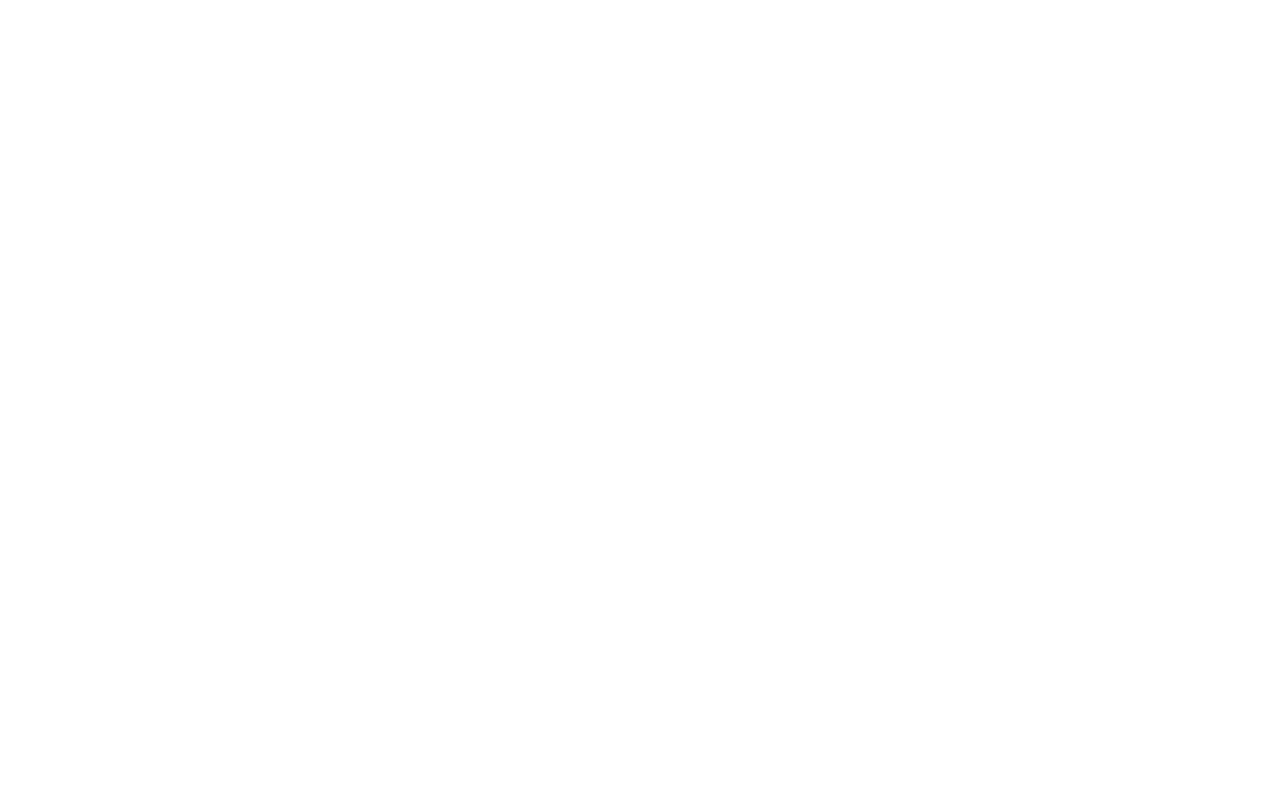
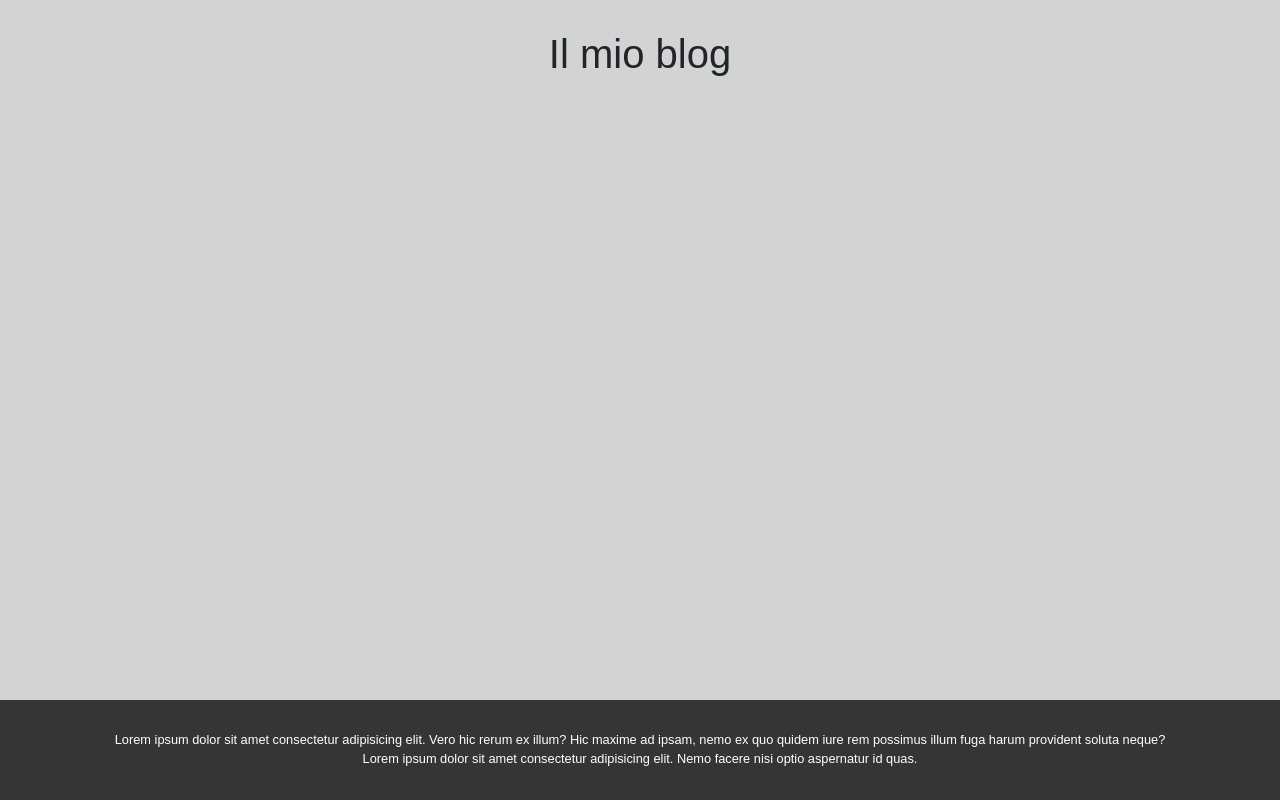
Before and after one commit to DanielaEsposito/react-components, a React (Vite) app: page / in a window 1280 px wide. Built offline with nearby package versions, Linux system fonts and the light colour scheme.

Commit message:
add header and footer

```diff
--- a/src/assets/css/index.css
+++ b/src/assets/css/index.css
@@ -4,3 +4,30 @@
   margin: 0;
   padding: 0;
 }
+body {
+  background-color: lightgrey;
+  font-family: Arial, Helvetica, sans-serif;
+}
+/*HEADER*/
+.title {
+  text-align: center;
+  margin: 30px auto;
+}
+/*MAIN*/
+.card-main {
+}
+/*FOOTER*/
+footer {
+  background-color: rgb(53, 53, 53);
+  height: 100px;
+  color: white;
+  text-align: center;
+  font-size: 0.8rem;
+  position: absolute;
+  bottom: 0px;
+  right: 0px;
+  left: 0px;
+}
+.footer-lorem {
+  padding: 30px;
+}
--- a/src/componensts/Footer.jsx
+++ b/src/componensts/Footer.jsx
@@ -1,3 +1,17 @@
-export default function Footer (){
-    return
+export default function Footer() {
+  return (
+    <>
+      <footer>
+        <div className="container">
+          <p className="footer-lorem">
+            Lorem ipsum dolor sit amet consectetur adipisicing elit. Vero hic
+            rerum ex illum? Hic maxime ad ipsam, nemo ex quo quidem iure rem
+            possimus illum fuga harum provident soluta neque? Lorem ipsum dolor
+            sit amet consectetur adipisicing elit. Nemo facere nisi optio
+            aspernatur id quas.
+          </p>
+        </div>
+      </footer>
+    </>
+  );
 }
--- a/src/componensts/Header.jsx
+++ b/src/componensts/Header.jsx
@@ -1,5 +1,11 @@
-export default function Header (){
-    return <>
-
+export default function Header() {
+  return (
+    <>
+      <header>
+        <div className="container">
+          <h1 className="title">Il mio blog</h1>
+        </div>
+      </header>
     </>
+  );
 }
--- a/src/componensts/Main.jsx
+++ b/src/componensts/Main.jsx
@@ -1,3 +1,11 @@
-export default function Main (){
-    return
+export default function Main() {
+  return (
+    <>
+      <main>
+        <section className="card-main">
+          <div className="container"></div>
+        </section>
+      </main>
+    </>
+  );
 }
--- a/src/main.jsx
+++ b/src/main.jsx
@@ -1,5 +1,6 @@
 import { StrictMode } from 'react'
 import { createRoot } from 'react-dom/client'
+import "bootstrap/dist/css/bootstrap.min.css"
 import './assets/css/index.css'
 import App from './App.jsx'
 
```
